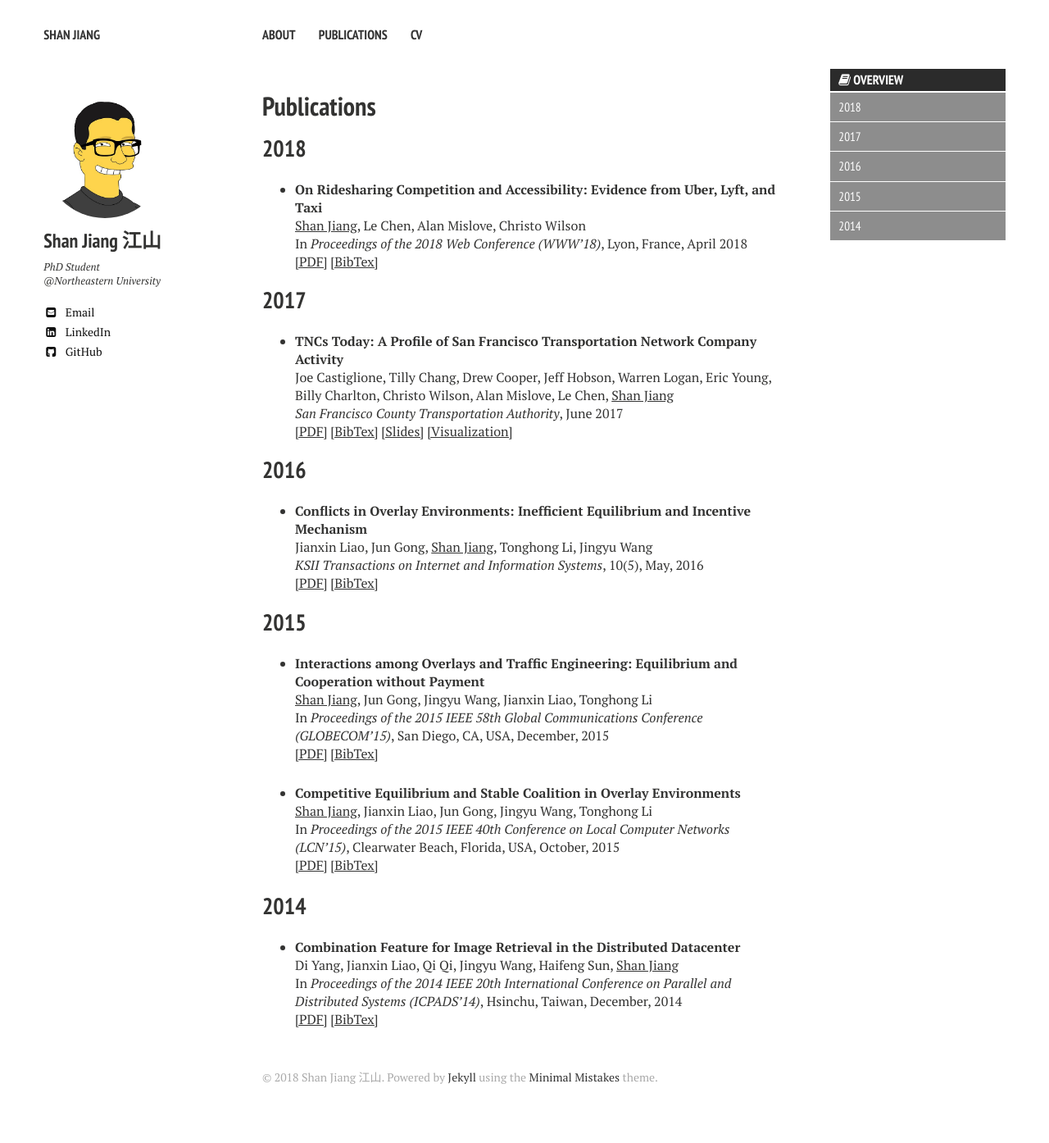
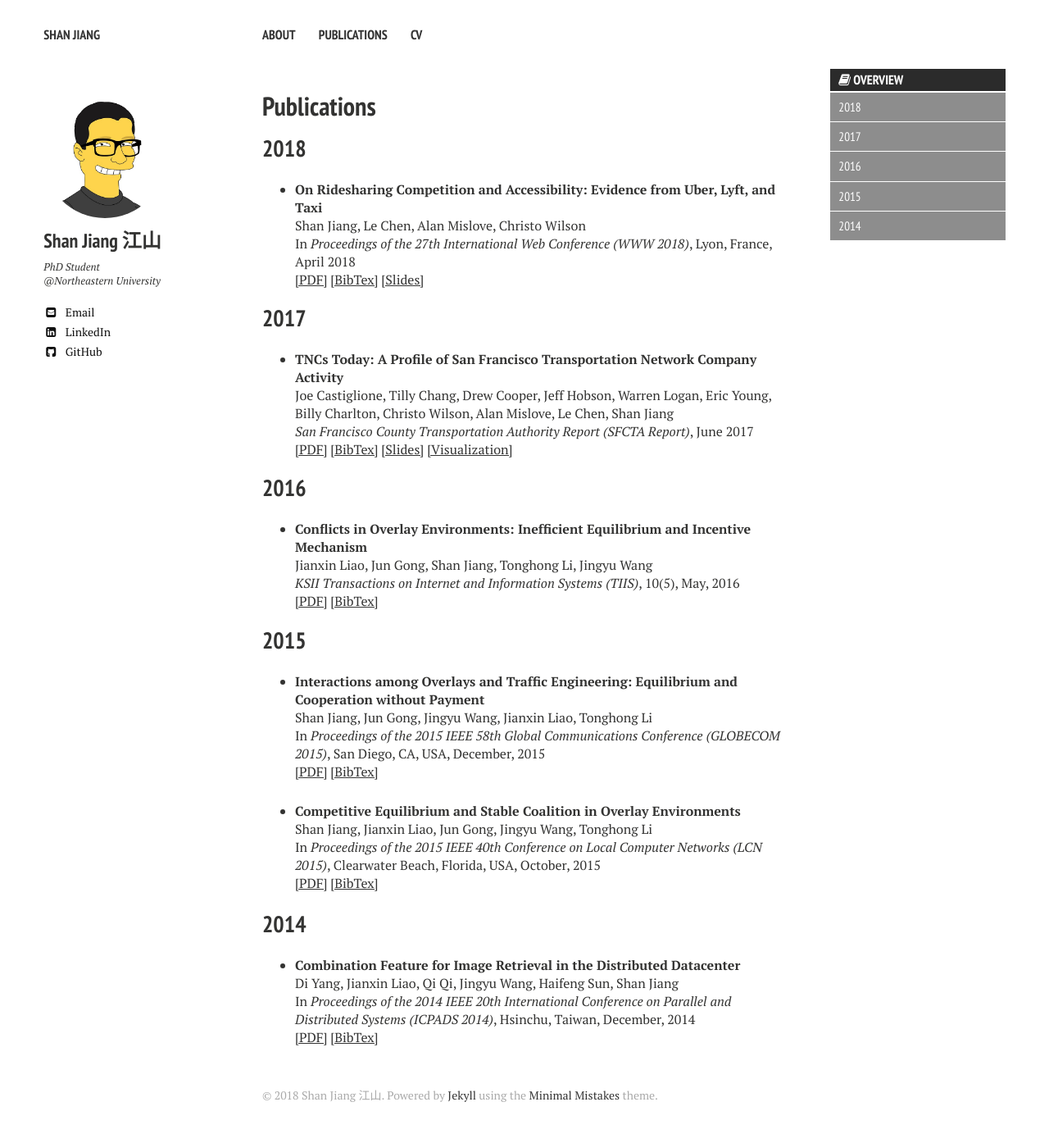
Before and after one commit to printfoo/printfoo.github.io, a Jekyll site: the page built from publications/index.md, in a window 1280 px wide. Shown: the whole page at 82% size. Built offline with Jekyll 4.4.1, drawn with Linux system fonts in a browser that asks for light colours; nearby versions of some CDN libraries; before the commit the page ends 1372 px from its top, so only the background shows below that.

Commit message:
publication renew

```diff
--- a/_sass/page.scss
+++ b/_sass/page.scss
@@ -631,7 +631,6 @@ $button-size: 1.5rem;
 
 /* Footer wrapper */
 .footer-wrap {
-    color: $footercolor;
 	@include container;
 	@include clearfix;
 	clear: both;
@@ -647,6 +646,7 @@ $button-size: 1.5rem;
 		@include font-rem(14);
 	}
 	footer {
+        color: $footercolor;
 		@include grid(12,10);
 		@include prefix(12,1);
 		@include suffix(12,1);
--- a/publications/globecom15_bib.txt
+++ b/publications/globecom15_bib.txt
@@ -1,7 +1,7 @@
 @inproceedings{jiang2015interactions,
 	title={Interactions among Overlays and Traffic Engineering: Equilibrium and Cooperation without Payment},
 	author={Jiang, Shan and Gong, Jun and Wang, Jingyu and Liao, Jianxin and Li, Tonghong},
-	booktitle={Global Communications Conference (GLOBECOM), 2015 IEEE},
+	booktitle={Proceedings of the 2015 IEEE 58th Global Communications Conference (GLOBECOM 2015)},
 	pages={1--7},
 	month={December},
 	year={2015},
--- a/publications/icpads14_bib.txt
+++ b/publications/icpads14_bib.txt
@@ -1,7 +1,7 @@
 @inproceedings{yang2014combination,
 	title={Combination Feature for Image Retrieval in the Distributed Datacenter},
 	author={Yang, Di and Liao, Jianxin and Qi, Qi and Wang, Jingyu and Sun, Haifeng and Jiang, Shan},
-	booktitle={Parallel and Distributed Systems (ICPADS), 2014 20th IEEE International Conference on},
+	booktitle={Proceedings of the 2014 IEEE 20th International Conference on Parallel and Distributed Systems (ICPADS 2014)},
 	pages={693--700},
 	year={2014},
 	organization={IEEE}
--- a/publications/index.md
+++ b/publications/index.md
@@ -12,39 +12,39 @@ comments: false
 ## 2018
 
 * **On Ridesharing Competition and Accessibility: Evidence from Uber, Lyft, and Taxi**
-[Shan Jiang](), Le Chen, Alan Mislove, Christo Wilson
-In *Proceedings of the 2018 Web Conference (WWW’18)*, Lyon, France, April 2018
-[\[PDF\]](www18_paper.pdf){:target="_blank"} [\[BibTex\]](www18_bib.txt){:target="_blank"}
+Shan Jiang, Le Chen, Alan Mislove, Christo Wilson
+In *Proceedings of the 27th International Web Conference (WWW 2018)*, Lyon, France, April 2018
+[\[PDF\]](www18_paper.pdf){:target="_blank"} [\[BibTex\]](www18_bib.txt){:target="_blank"} [\[Slides\]](www18_slides.pdf){:target="_blank"}
 
 ## 2017
 
 * **TNCs Today: A Profile of San Francisco Transportation Network Company Activity**
-Joe Castiglione, Tilly Chang, Drew Cooper, Jeff Hobson, Warren Logan, Eric Young, Billy Charlton, Christo Wilson, Alan Mislove, Le Chen, [Shan Jiang]()
-*San Francisco County Transportation Authority*, June 2017
+Joe Castiglione, Tilly Chang, Drew Cooper, Jeff Hobson, Warren Logan, Eric Young, Billy Charlton, Christo Wilson, Alan Mislove, Le Chen, Shan Jiang
+*San Francisco County Transportation Authority Report (SFCTA Report)*, June 2017
 [\[PDF\]](sfcta17_paper.pdf){:target="_blank"} [\[BibTex\]](sfcta17_bib.txt){:target="_blank"} [\[Slides\]](sfcta17_slides.pdf){:target="_blank"} [\[Visualization\]](http://tncstoday.sfcta.org){:target="_blank"}
 
 ## 2016
 
 * **Conflicts in Overlay Environments: Inefficient Equilibrium and Incentive Mechanism**
-Jianxin Liao, Jun Gong, [Shan Jiang](), Tonghong Li, Jingyu Wang
-*KSII Transactions on Internet and Information Systems*, 10(5), May, 2016
+Jianxin Liao, Jun Gong, Shan Jiang, Tonghong Li, Jingyu Wang
+*KSII Transactions on Internet and Information Systems (TIIS)*, 10(5), May, 2016
 [\[PDF\]](tiis16_paper.pdf){:target="_blank"} [\[BibTex\]](tiis16_bib.txt){:target="_blank"}
 
 ## 2015
 
 * **Interactions among Overlays and Traffic Engineering: Equilibrium and Cooperation without Payment**
-[Shan Jiang](), Jun Gong, Jingyu Wang, Jianxin Liao, Tonghong Li
-In *Proceedings of the 2015 IEEE 58th Global Communications Conference (GLOBECOM’15)*, San Diego, CA, USA, December, 2015
+Shan Jiang, Jun Gong, Jingyu Wang, Jianxin Liao, Tonghong Li
+In *Proceedings of the 2015 IEEE 58th Global Communications Conference (GLOBECOM 2015)*, San Diego, CA, USA, December, 2015
 [\[PDF\]](globecom15_paper.pdf){:target="_blank"} [\[BibTex\]](globecom15_bib.txt){:target="_blank"}
 
 * **Competitive Equilibrium and Stable Coalition in Overlay Environments**
-[Shan Jiang](), Jianxin Liao, Jun Gong, Jingyu Wang, Tonghong Li
-In *Proceedings of the 2015 IEEE 40th Conference on Local Computer Networks (LCN’15)*, Clearwater Beach, Florida, USA, October, 2015
+Shan Jiang, Jianxin Liao, Jun Gong, Jingyu Wang, Tonghong Li
+In *Proceedings of the 2015 IEEE 40th Conference on Local Computer Networks (LCN 2015)*, Clearwater Beach, Florida, USA, October, 2015
 [\[PDF\]](lcn15_paper.pdf){:target="_blank"} [\[BibTex\]](lcn15_bib.txt){:target="_blank"}
 
 ## 2014
 
 * **Combination Feature for Image Retrieval in the Distributed Datacenter**
-Di Yang, Jianxin Liao, Qi Qi, Jingyu Wang, Haifeng Sun, [Shan Jiang]()
-In *Proceedings of the 2014 IEEE 20th International Conference on Parallel and Distributed Systems (ICPADS’14)*, Hsinchu, Taiwan, December, 2014
+Di Yang, Jianxin Liao, Qi Qi, Jingyu Wang, Haifeng Sun, Shan Jiang
+In *Proceedings of the 2014 IEEE 20th International Conference on Parallel and Distributed Systems (ICPADS 2014)*, Hsinchu, Taiwan, December, 2014
 [\[PDF\]](icpads14_paper.pdf){:target="_blank"} [\[BibTex\]](icpads14_bib.txt){:target="_blank"}
--- a/publications/sfcta17_bib.txt
+++ b/publications/sfcta17_bib.txt
@@ -1,7 +1,7 @@
 @article{castiglione2017tncs,
 	title={TNCs Today: A Profile of San Francisco Transportation Network Company Activity},
 	author={Joe Castiglione and Tilly Chang and Drew Cooper and Jeff Hobson and Warren Logan and Eric Young and Billy Charlton and Christo Wilson and Alan Mislove and Le Chen and Shan Jiang},
-	journal={San Francisco County Transportation Authority},
+	journal={San Francisco County Transportation Authority Report (SFCTA Report)},
 	month = {June},
 	year={2016}
 }
--- a/publications/tiis16_bib.txt
+++ b/publications/tiis16_bib.txt
@@ -1,7 +1,7 @@
 @article{liao2016conflicts,
 	title={Conflicts in Overlay Environments: Inefficient Equilibrium and Incentive Mechanism},
 	author={Liao, Jianxin and Gong, Jun and Jiang, Shan and Li, Tonghong and Wang, Jingyu},
-	journal={KSII Transactions on Internet \& Information Systems},
+	journal={KSII Transactions on Internet and Information Systems (TIIS)},
 	volume={10},
 	number={5},
 	year={2016}
--- a/publications/www18_bib.txt
+++ b/publications/www18_bib.txt
@@ -1,8 +1,8 @@
 @inproceedings{jiang2018ridesharing,
 	author = {Shan Jiang and Le Chen and Alan Mislove and Christo Wilson},
 	title = {On Ridesharing Competition and Accessibility: Evidence from Uber, Lyft, and Taxi},
-	booktitle = {Proceedings of the 2018 Web Conference (WWW 2018)},
+	booktitle = {Proceedings of the 27th International Web Conference (WWW 2018)},
 	address = {Lyon, France},
 	month = {April},
-	year = {2018},
+	year = {2018}
 }
```
Also changed, not shown: 1 other file.
